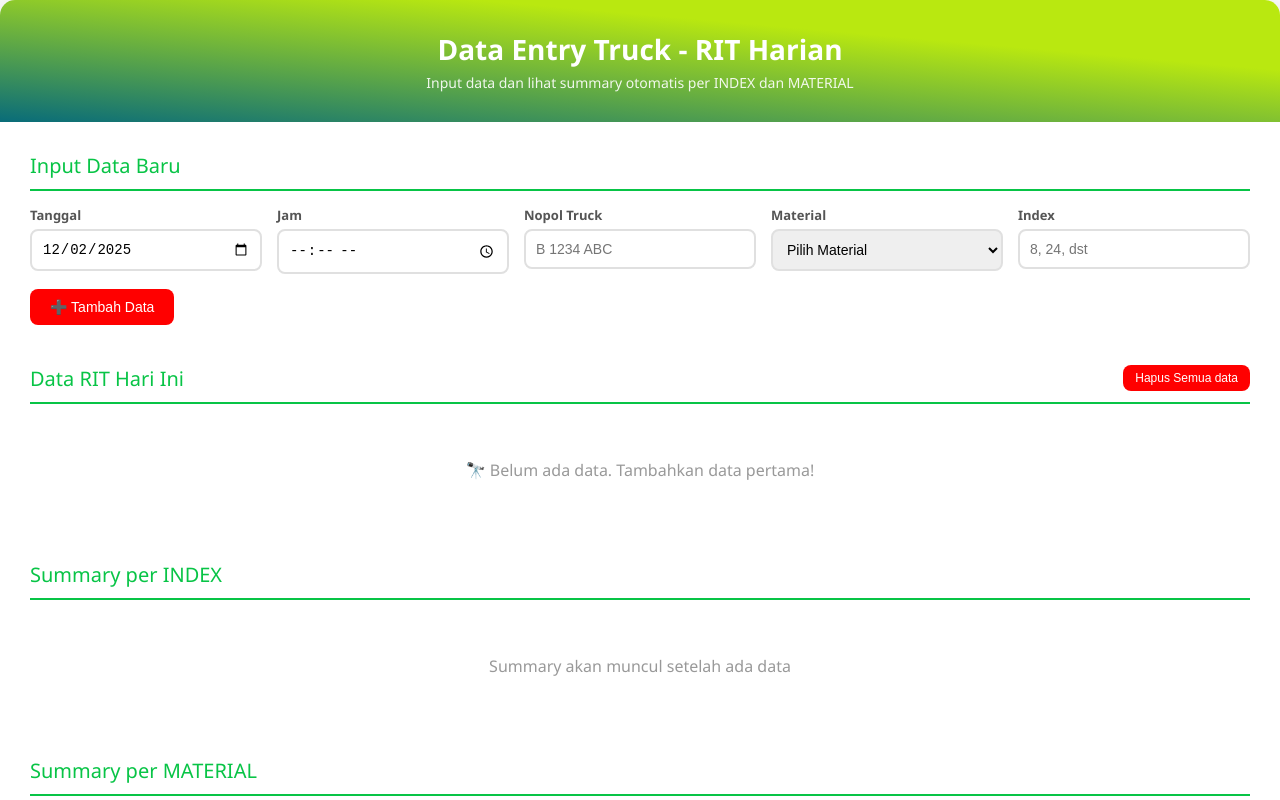
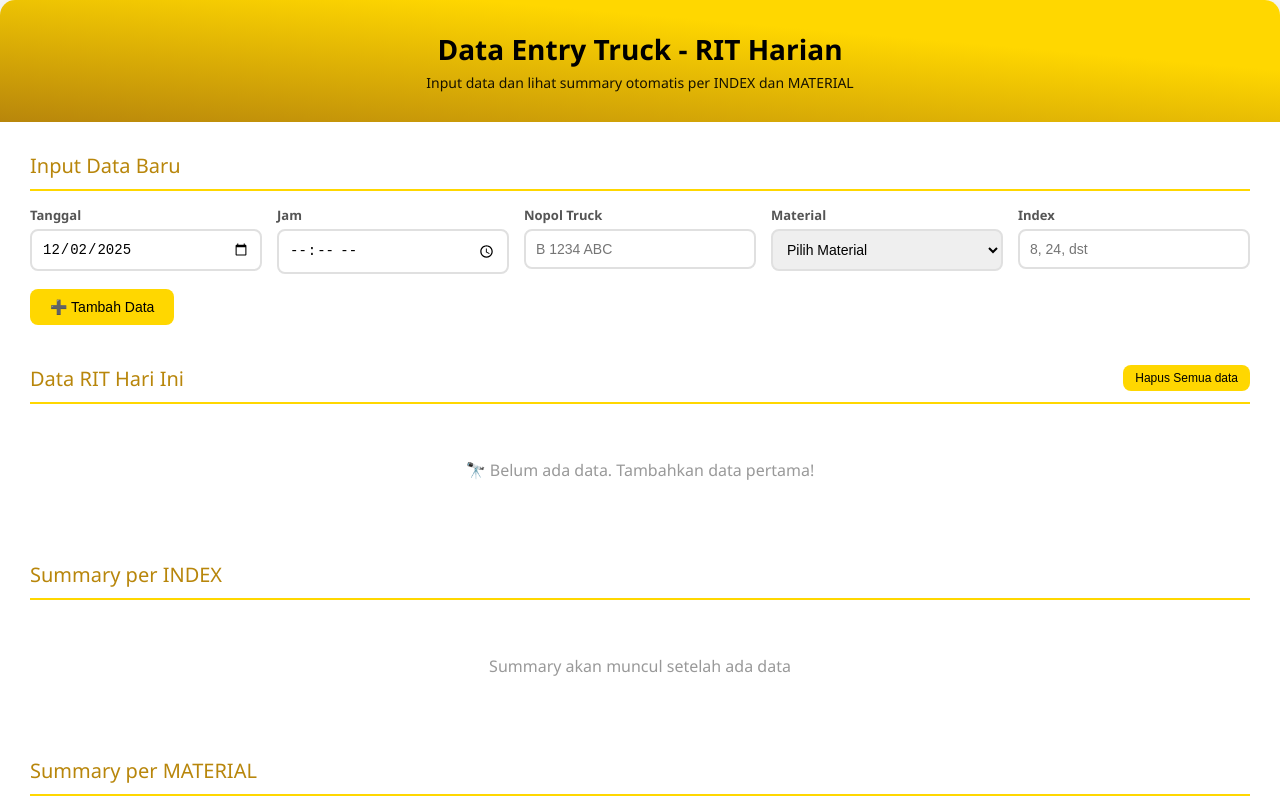
Before and after one commit to udil-dev/entrydata, a plain HTML site: page index.html in a window 1280 px wide. Shown: the top 800 px of the page. Drawn offline with Linux system fonts and the light colour scheme.

Commit message:
Update index.html

```diff
--- a/index.html
+++ b/index.html
@@ -11,8 +11,8 @@
             box-sizing: border-box;
         }
         body {
-            font-family: 'Segoe UI', Tahoma, Geneva, Verdana, sans-serif;
-            background: white;
+           font-family: 'Segoe UI', Tahoma, Geneva, Verdana, sans-serif;
+            background: #fdfdfd;
             padding: 0px;
             min-height: 100vh;
         }
@@ -25,10 +25,10 @@
             overflow: hidden;
         }
         .header {
-            background: linear-gradient(185deg,rgba(185, 232, 16, 1) 30%, rgba(9, 108, 121, 1) 100%);
-            color: white;
+            background: linear-gradient(185deg, #FFD700 30%, #B8860B 100%);
+            color: black;
             padding: 30px;
-            text-align: center;
+            text-align: center
         }
         .header h1 {
             font-size: 28px;
@@ -68,17 +68,17 @@
         }
         .section-title {
             font-size: 20px;
-            color: #08c446;
+            color: #B8860B; /* kuning tua */
             margin-bottom: 15px;
             padding-bottom: 10px;
-            border-bottom: 2px solid #08c446;
+            border-bottom: 2px solid #FFD700;
             display: flex;
             justify-content: space-between;
             align-items: center;
         }
         .btn {
-            background: red;
-            color: white;
+            background: #FFD700; /* kuning terang */
+            color: black;
             border: none;
             padding: 10px 20px;
             border-radius: 8px;
@@ -87,7 +87,7 @@
             transition: all 0.3s;
         }
         .btn:hover {
-            background: A6A624;
+            background: #B8860B;
             transform: translateY(-2px);
             box-shadow: 0 5px 15px rgba(102, 126, 234, 0.4);
         }
@@ -173,14 +173,15 @@
             margin-top: 20px;
         }
         .summary-card {
-            background: linear-gradient(185deg,rgba(185, 232, 16, 1) 30%, rgba(9, 108, 121, 1) 100%);
+            background: linear-gradient(185deg, #FFD700 30%, #B8860B 100%);
             color: white;
             padding: 25px;
             border-radius: 12px;
-            box-shadow: 0 5px 20px rgba(102, 126, 234, 0.3);
+            box-shadow: 0 5px 20px rgba(184, 134, 11, 0.3);
         }
         .summary-card.material {
-            background-color: #575707;
+            background-color: #A9A9A9;
+            color: white;
         }
         .summary-card h3 {
             font-size: 16px;
```
